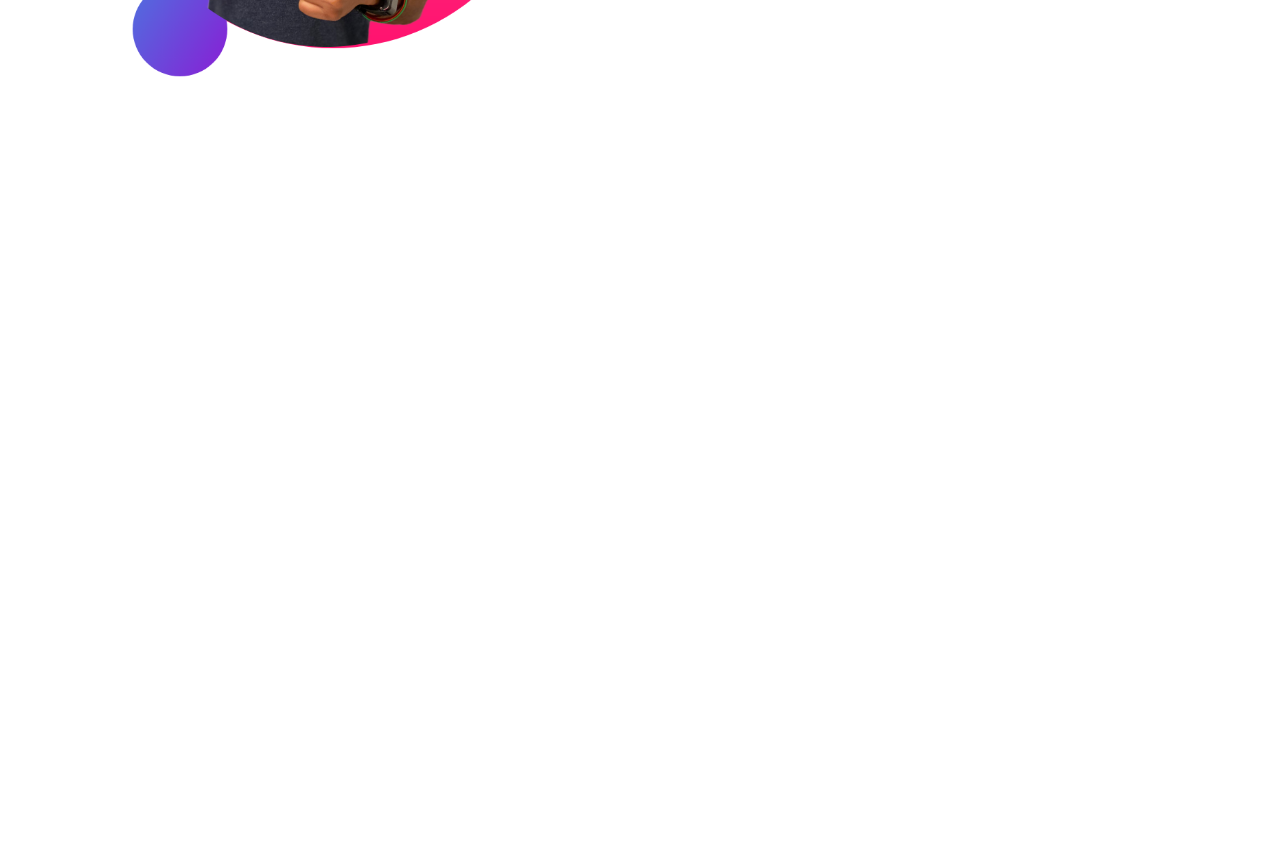
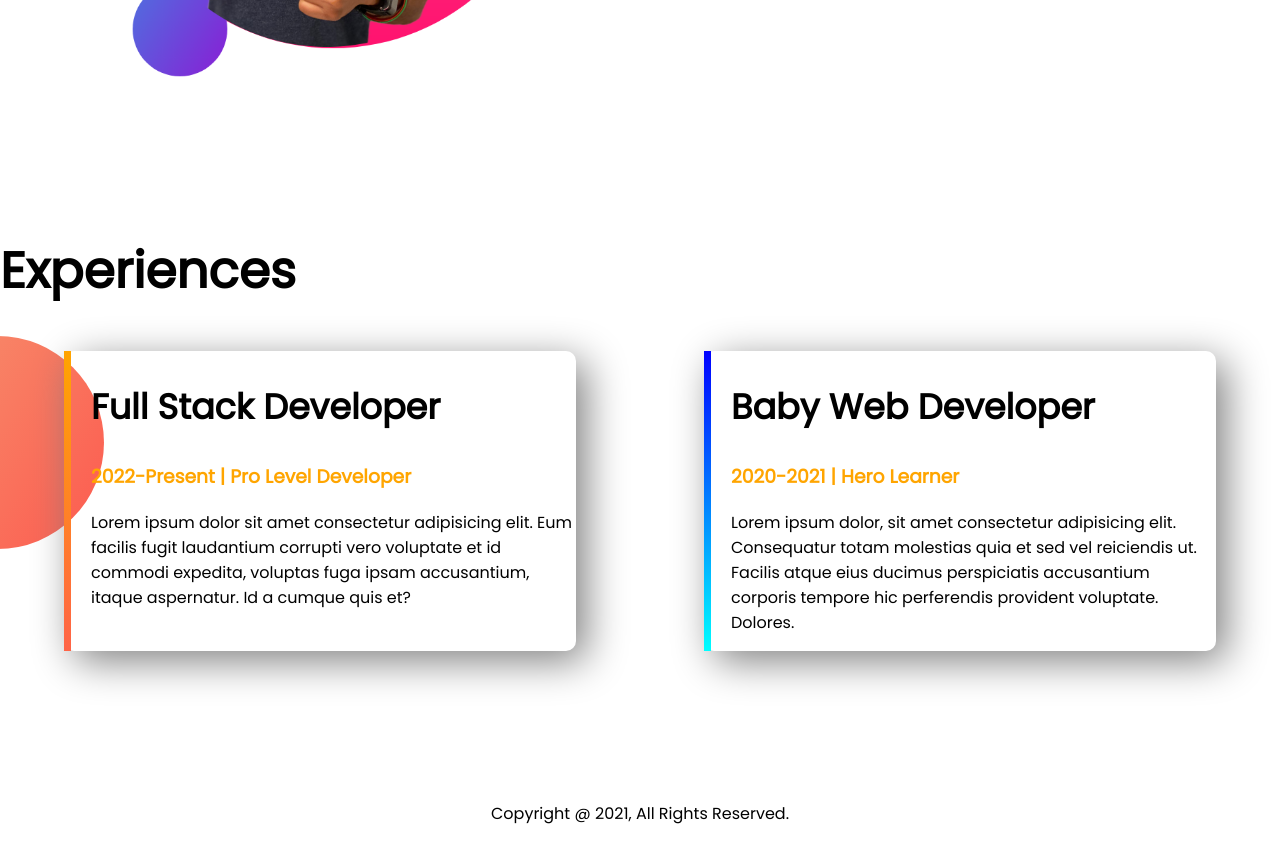
Before and after one commit to msazzadhossain/developer-portfolio, a plain HTML site: page index.html in a window 1280 px wide. Shown: the part 1036-1878 px from the top of the page. Before the commit the page ends 1270 px from the top, so only its background shows below. Drawn offline with Linux system fonts and the light colour scheme.

Commit message:
experience and footer added

```diff
--- a/index.html
+++ b/index.html
@@ -13,33 +13,47 @@
 </head>
 
 <body>
-    <section class="top-banner">
+    <section class="top-banner flexible-container">
         <div class="half-width">
             <h1>Welcome To</h1>
             <h1><span class="orange-color">Sazzad's</span> World</h1>
             <h3>Build Climber and Train Stopper</h3>
-            <p>Lorem ipsum dolor sit amet consectetur adipisicing elit. Nesciunt doloribus nostrum dolorum quam ratione,
-                quod commodi excepturi. Totam necessitatibus, itaque, architecto asperiores debitis ipsam perferendis
-                dolore reiciendis, excepturi porro possimus excepturi porro possimus.</p>
+            <p>Lorem ipsum dolor sit amet consectetur adipisicing elit. Nesciunt doloribus nostrum dolorum quam ratione, quod commodi excepturi. Totam necessitatibus, itaque, architecto asperiores debitis ipsam perferendis dolore reiciendis, excepturi porro possimus excepturi porro possimus.</p>
             <a class="link-button" href="#" target="_blank">HIRE ME</a>
         </div>
         <div class="half-width">
             <img src="images/jhankar.png" alt="image">
         </div>
     </section>
-    <section class="dream-big">
+    <section class="dream-big flexible-container">
         <div class="half-width">
             <img src="images/jhankar2.png" alt="image2">
         </div>
         <div class="half-width">
             <h1>Dream Big</h1>
             <h2>Become a Web Developer</h2>
-            <p>Lorem ipsum dolor sit amet consectetur adipisicing elit. Non suscipit blanditiis dolor! Cum, voluptate
-                rerum. Lorem ipsum dolor sit amet consectetur adipisicing elit. Non suscipit blanditiis dolor! Cum,
-                voluptate rerum.</p>
+            <p>Lorem ipsum dolor sit amet consectetur adipisicing elit. Non suscipit blanditiis dolor! Cum, voluptate rerum. Lorem ipsum dolor sit amet consectetur adipisicing elit. Non suscipit blanditiis dolor! Cum, voluptate rerum.</p>
             <a class="link-button" href="#" target="_blank">DOWNLOAD RESUME</a>
         </div>
     </section>
+    <section class="experience-area">
+        <h1>Experiences</h1>
+        <div class="flexible-container">
+            <div id="full-stack-experience" class="experience-item">
+                <h2>Full Stack Developer</h2>
+                <h3 class="orange-color">2022-Present | Pro Level Developer</h3>
+                <p>Lorem ipsum dolor sit amet consectetur adipisicing elit. Eum facilis fugit laudantium corrupti vero voluptate et id commodi expedita, voluptas fuga ipsam accusantium, itaque aspernatur. Id a cumque quis et?</p>
+            </div>
+            <div id="baby-web-experience" class="experience-item">
+                <h2>Baby Web Developer</h2>
+                <h3 class="orange-color">2020-2021 | Hero Learner</h3>
+                <p>Lorem ipsum dolor, sit amet consectetur adipisicing elit. Consequatur totam molestias quia et sed vel reiciendis ut. Facilis atque eius ducimus perspiciatis accusantium corporis tempore hic perferendis provident voluptate. Dolores.</p>
+            </div>
+        </div>
+    </section>
+    <footer>
+        <p>Copyright @ 2021, All Rights Reserved.</p>
+    </footer>
 </body>
 
 </html>
--- a/style.css
+++ b/style.css
@@ -5,10 +5,13 @@ body {
 h1 {
     font-size: 50px;
 }
+h2 {
+    font-size: 35px;
+}
 .orange-color {
     color: orange;
 }
-section {
+.flexible-container {
     display: flex;
     margin-bottom: 150px;
 }
@@ -36,3 +39,29 @@ section {
     background-repeat: no-repeat;
     background-position: right;
 }
+.experience-area {
+    background-image: url(images/exp-bg.png);
+    background-repeat: no-repeat;
+    background-position: left;
+}
+.experience-item {
+    width: 40%;
+    margin-left: 5%;
+    margin-right: 5%;
+    padding-left: 20px;
+    border-radius: 10px;
+    box-shadow: 10px 10px 40px gray;
+}
+#full-stack-experience {
+    border-left: 7px solid;
+    border-image: linear-gradient(orange, tomato);
+    border-image-slice: 1;
+}
+#baby-web-experience {
+    border-left: 7px solid;
+    border-image: linear-gradient(blue, cyan);
+    border-image-slice: 1;
+}
+footer p {
+    text-align: center;
+}
```
Also changed, not shown: 4 other files.
